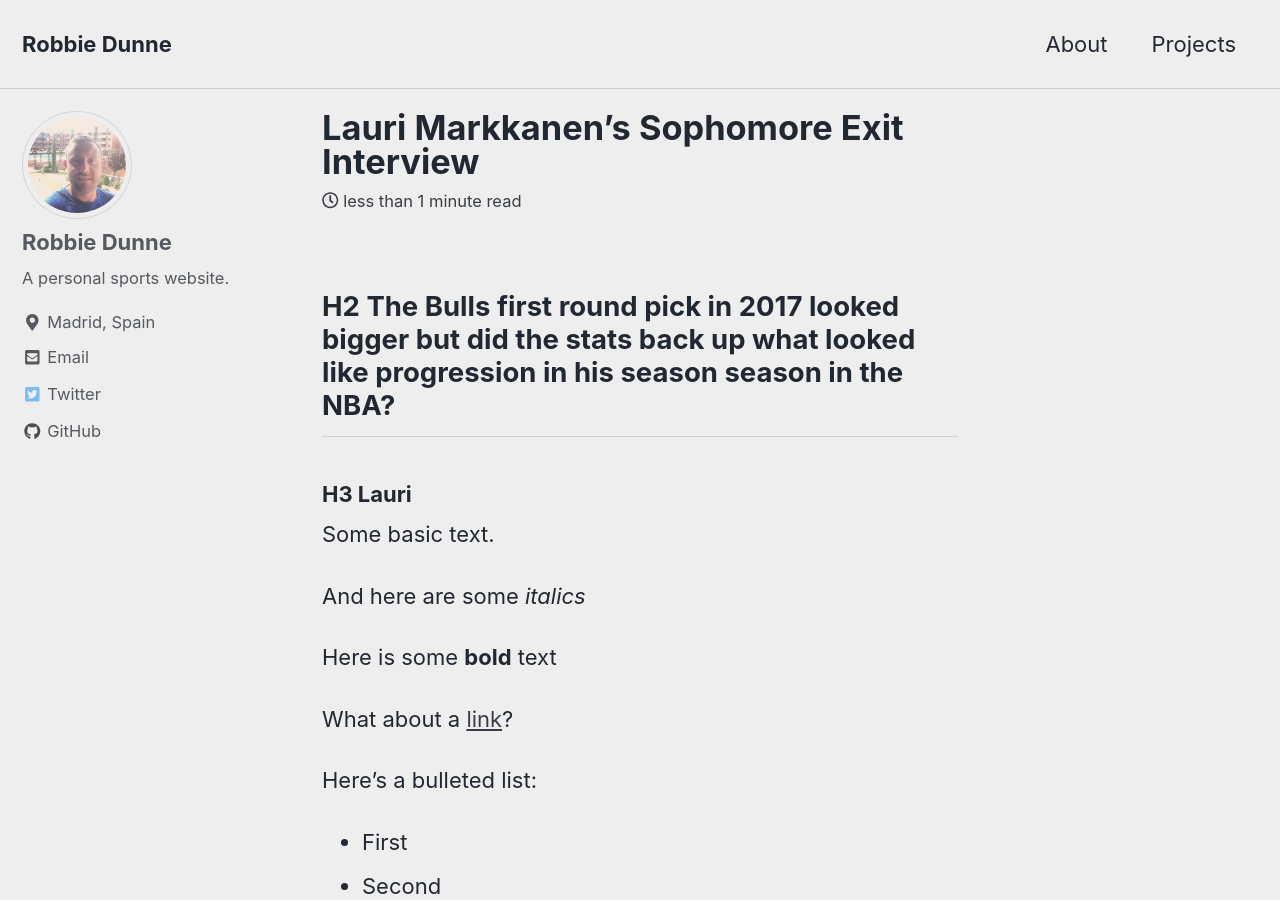
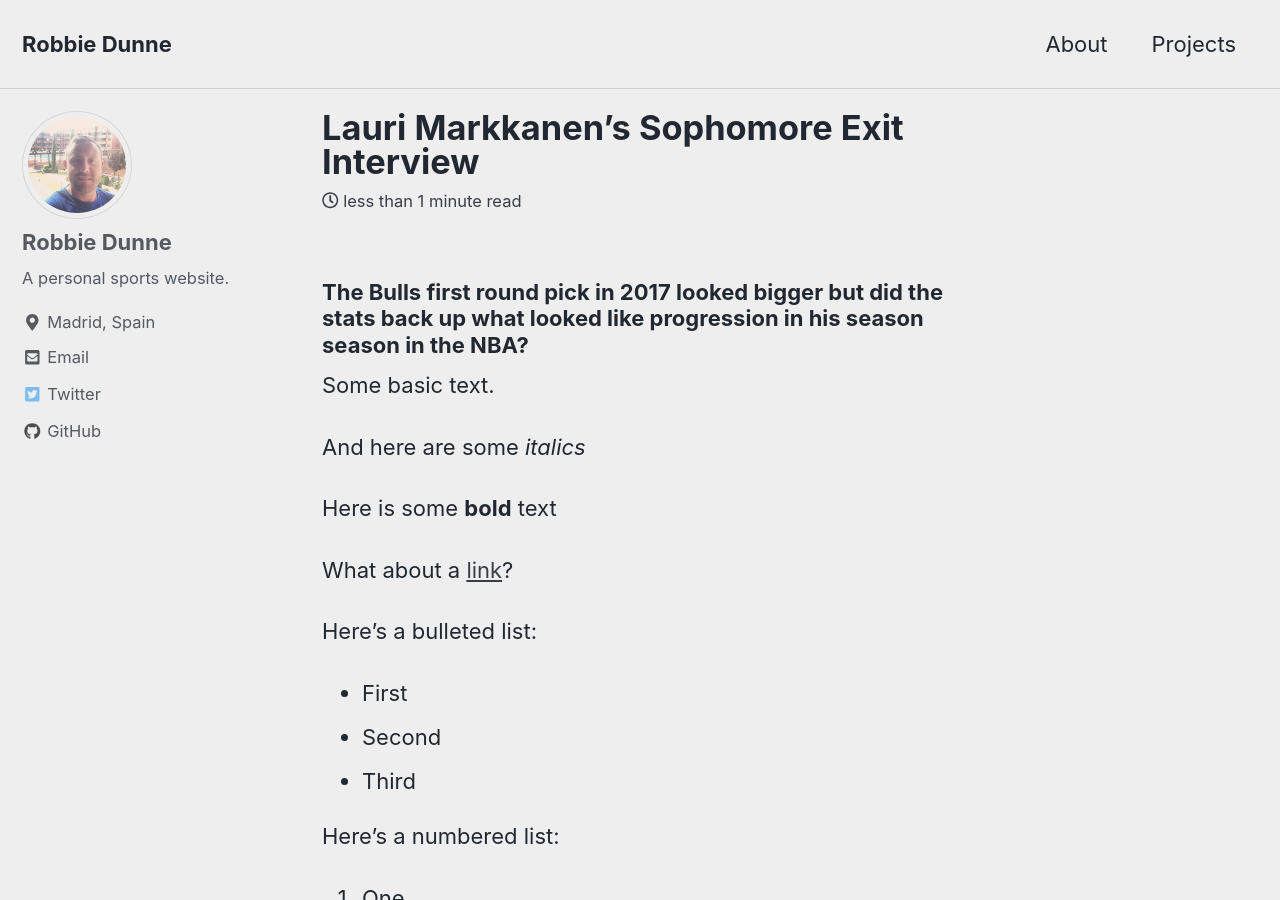
Before and after one commit to robbiejdunne/robbiejdunne.github.io, a Jekyll site: the page built from _posts/2019-04-11-lauri-markkanen.md, in a window 1280 px wide and 900 px high. Built offline with Jekyll 4.4.1, drawn with Linux system fonts in a browser that asks for light colours; cached includes are drawn as plain includes; nearby versions of some CDN libraries.

```diff
--- a/_posts/2019-04-11-lauri-markkanen.md
+++ b/_posts/2019-04-11-lauri-markkanen.md
@@ -6,9 +6,7 @@ header: "images/basketball.jpg"
 excerpt: "A look at Lauri Markkanen's second season with the Chicago Bulls"
 ---
 
-## H2 The Bulls first round pick in 2017 looked bigger but did the stats back up what looked like progression in his season season in the NBA?
-
-### H3 Lauri
+### The Bulls first round pick in 2017 looked bigger but did the stats back up what looked like progression in his season season in the NBA?
 
 Some basic text.
 
```
